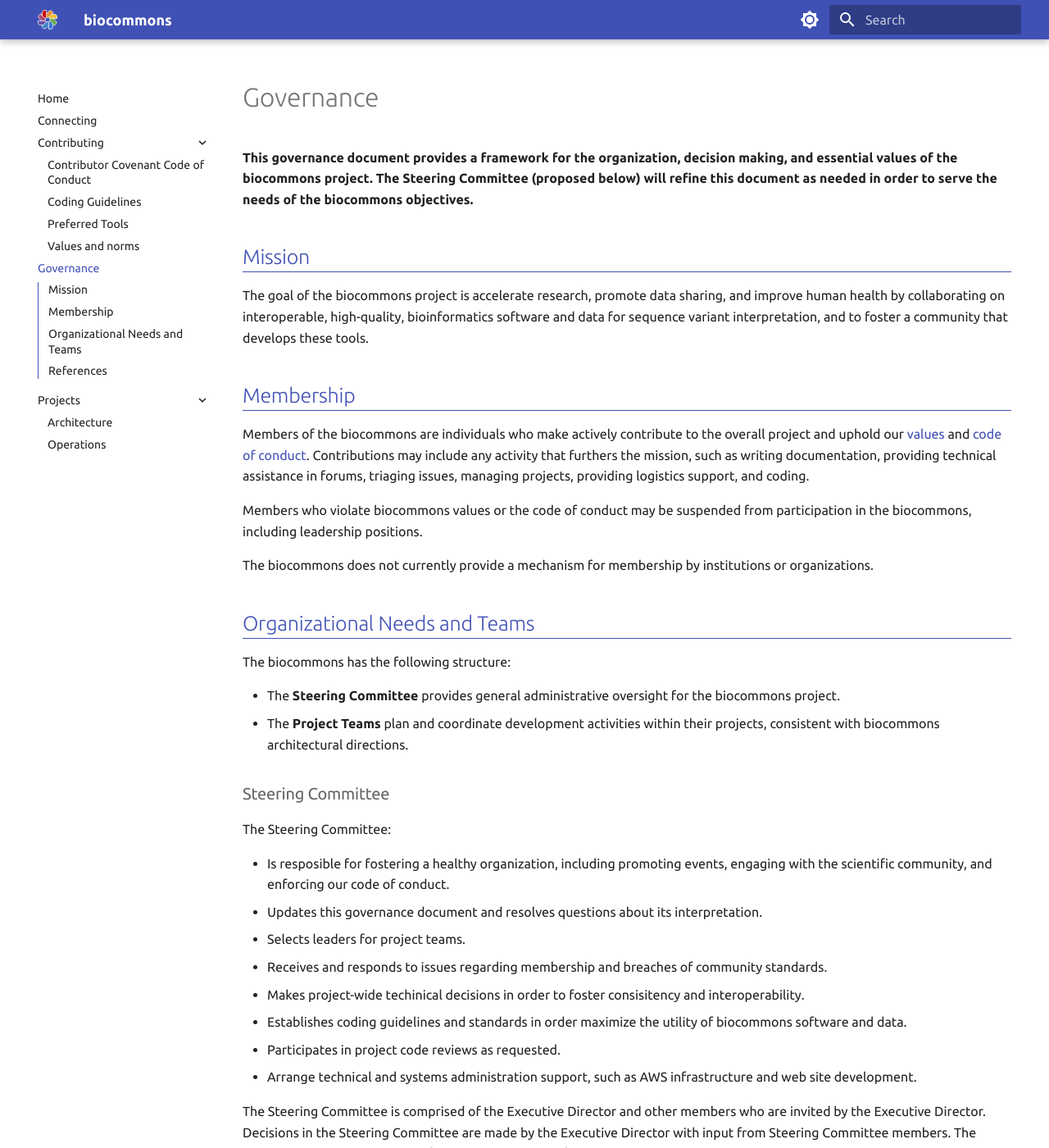
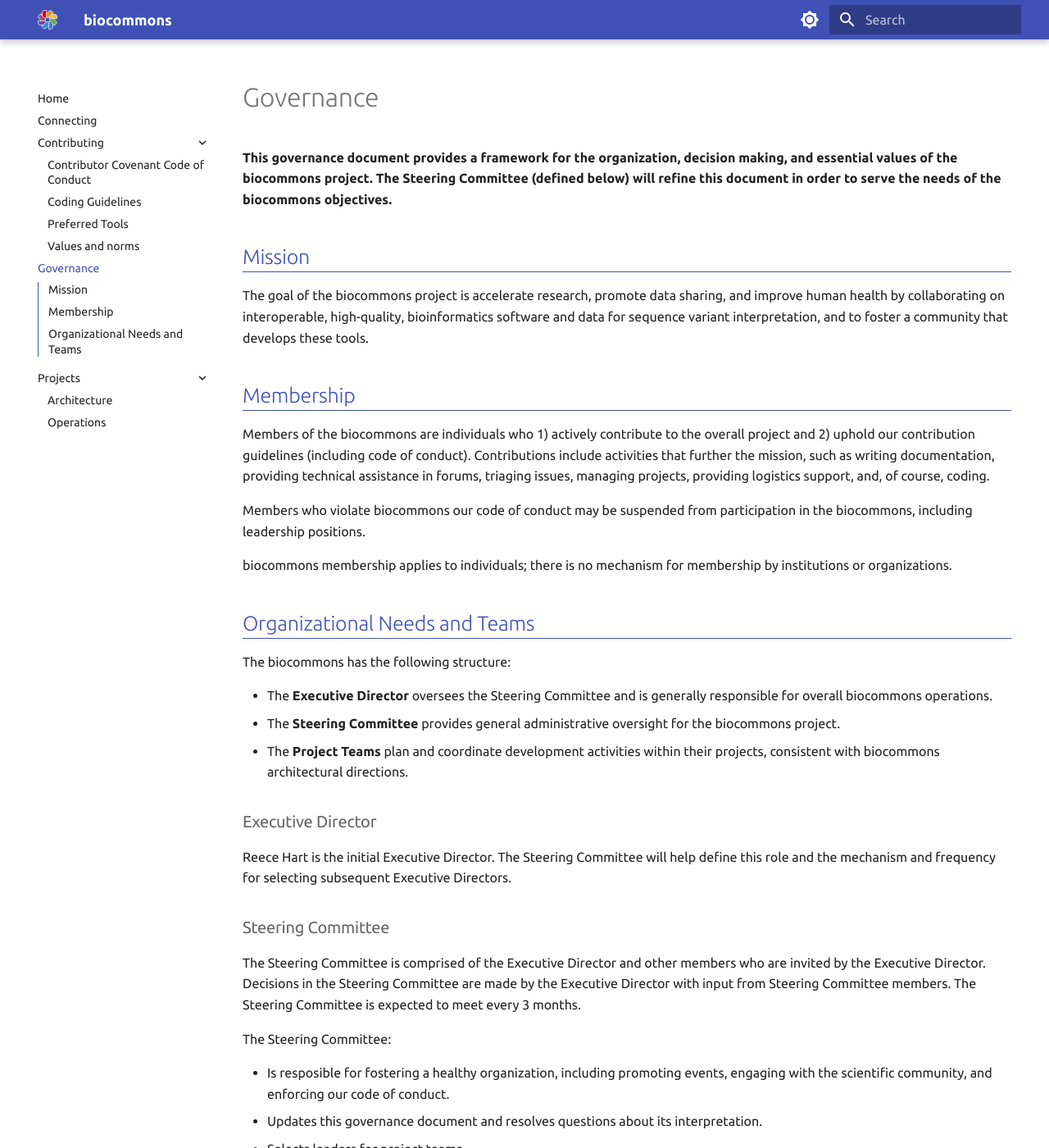
Before and after one commit to biocommons/biocommons.github.io, an MkDocs documentation site: the page built from docs/governance.md, in a window 1280 px wide and 1400 px high. Shown: the whole window at 82% size. Built offline with MkDocs 1.6.1 and Material for MkDocs 9.7.7, drawn with Linux system fonts in a browser that asks for light colours; some of the changed text lies outside the part shown.

Commit message:
finalized governance

```diff
--- a/docs/governance.md
+++ b/docs/governance.md
@@ -1,8 +1,7 @@
 # Governance
 
 **This governance document provides a framework for the organization, decision making, and essential
-values of the biocommons project. The Steering Committee (proposed below) will refine this document
-as needed in order to serve the needs of the biocommons objectives.**
+values of the biocommons project. The Steering Committee (defined below) will refine this document in order to serve the needs of the biocommons objectives.**
 
 ## Mission
 
@@ -12,26 +11,37 @@ sequence variant interpretation, and to foster a community that develops these t
 
 ## Membership
 
-Members of the biocommons are individuals who make actively contribute to the overall project and
-uphold our [values](values.md) and [code of conduct](code-of-conduct.md). Contributions may include
-any activity that furthers the mission, such as writing documentation, providing technical
-assistance in forums, triaging issues, managing projects, providing logistics support, and coding.
+Members of the biocommons are individuals who 1) actively contribute to the overall project and 2)
+uphold our contribution guidelines (including code of conduct). Contributions include activities
+that further the mission, such as writing documentation, providing technical assistance in forums,
+triaging issues, managing projects, providing logistics support, and, of course, coding.
 
-Members who violate biocommons values or the code of conduct may be suspended from participation in
-the biocommons, including leadership positions.
+Members who violate biocommons our code of conduct may be suspended from participation in the
+biocommons, including leadership positions.
 
-The biocommons does not currently provide a mechanism for membership by institutions or
-organizations.
+biocommons membership applies to individuals; there is no mechanism for membership by institutions
+or organizations.
 
 ## Organizational Needs and Teams
 
 The biocommons has the following structure:
 
+- The **Executive Director** oversees the Steering Committee and is generally responsible for
+  overall biocommons operations.
 - The **Steering Committee** provides general administrative oversight for the biocommons project.
 - The **Project Teams** plan and coordinate development activities within their projects,
   consistent with biocommons architectural directions.
 
+### Executive Director
+
+Reece Hart is the initial Executive Director.  The Steering Committee will help define this role and
+the mechanism and frequency for selecting subsequent Executive Directors.
+
 ### Steering Committee
+
+The Steering Committee is comprised of the Executive Director and other members who are invited by
+the Executive Director. Decisions in the Steering Committee are made by the Executive Director with
+input from Steering Committee members. The Steering Committee is expected to meet every 3 months.
 
 The Steering Committee:
 
@@ -44,12 +54,8 @@ The Steering Committee:
 - Establishes coding guidelines and standards in order maximize the utility of biocommons software
   and data.
 - Participates in project code reviews as requested.
-- Arrange technical and systems administration support, such as AWS infrastructure and web site
+- Arranges technical and systems administration support, such as AWS infrastructure and web site
   development.
-
-The Steering Committee is comprised of the Executive Director and other members who are invited by
-the Executive Director. Decisions in the Steering Committee are made by the Executive Director with
-input from Steering Committee members. The Steering Committee is expected to meet every 3 months.
 
 ### Project Teams
 
@@ -60,20 +66,10 @@ Project Teams should have at least two Project Leads, appointed by the Steering
 Project Leaders are the primary maintainers of the relevant repositories. Project Leaders are
 nominated by the Steering Committee based on recognized domain expertise and sustained contribution
 to the biocommons.  Project Leaders are expected to ensure that project repositories are managed
-consistent with the overall biocommons [coding guidelines](coding-guidelines.md).
+consistent with the overall biocommons [contribution guidelines](/contributing).
 
 ### Other Teams and Roles
 
 The Steering Committee may identify and create additional roles and teams as needed, such as project
 management, documentation, testing, technical support, logistics, AWS infrastructure management,
 GitHub account management, and web site support.
-
-## References
-
-- https://docs.github.com/en/organizations/managing-access-to-your-organizations-repositories/repository-roles-for-an-organization
-- https://opensource.com/users/jberkus
-- https://opensource.guide/leadership-and-governance/
-- https://ubuntu.com/community/governance
-- https://www.contributor-covenant.org/
-- https://www.infoworld.com/article/3451796/3-models-for-open-source-governance.html
-- https://www.redhat.com/en/resources/guide-to-open-source-project-governance-models-overview
```
